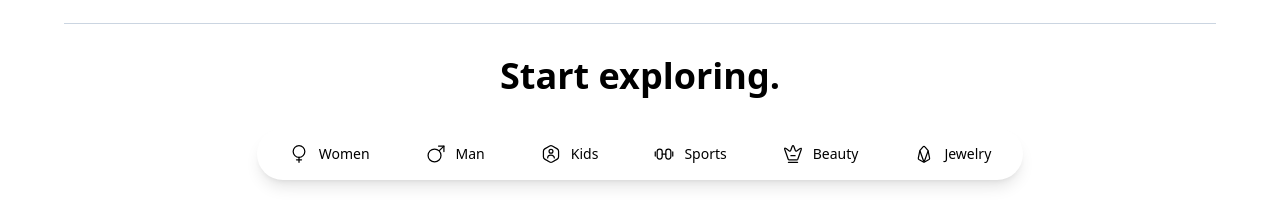
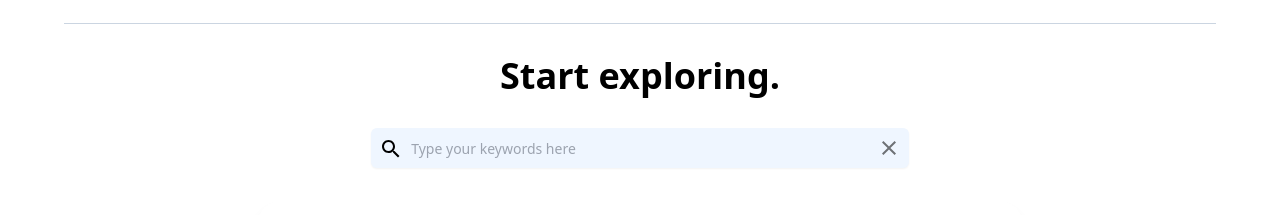
Before and after one commit to ShahadatShuvo/FullStack-Ecommerce, a Next.js app in the folder frontend/: page / in a window 1280 px wide. Shown: the part 2060-2275 px from the top of the page. Built offline with nearby package versions, Linux system fonts and the light colour scheme; no server answers.

Commit message:
working on searchbar

```diff
--- a/frontend/src/components/HomePage/DiscoverMore/index.tsx
+++ b/frontend/src/components/HomePage/DiscoverMore/index.tsx
@@ -1,5 +1,8 @@
 "use client";
+import { IconButton } from "@mui/material";
 import { useState } from "react";
+import SearchOutlinedIcon from "@mui/icons-material/SearchOutlined";
+import CloseIcon from "@mui/icons-material/Close";
 
 function DiscoverMore() {
   const [activeCategory, setActiveCategory] = useState("");
@@ -15,6 +18,28 @@ function DiscoverMore() {
         <h1 className="text-3xl md:text-4xl 2xl:text-5xl font-semibold text-center my-8">
           Start exploring.
         </h1>
+
+        <div className="w-[40vw] mb-8 md:ml-auto md:mr-auto flex flex-wrap items-center text-base justify-center min-w-[42%]">
+          <div className="w-full relative flex items-center">
+            <input
+              type="text"
+              name="search"
+              id="search"
+              placeholder="Type your keywords here"
+              className="bg-blue-50 h-10 shadow-sm  block w-full pr-5 sm:text-sm rounded-md px-2 ps-10 focus:outline-none"
+            />
+            <div className="absolute left-2">
+              <SearchOutlinedIcon />
+            </div>
+            <div className="absolute right-0">
+              <IconButton aria-label="delete">
+                <CloseIcon
+                // onClick={() => setSearch((prevState: boolean) => !prevState)}
+                />
+              </IconButton>
+            </div>
+          </div>
+        </div>
       </div>
 
       <nav
```
